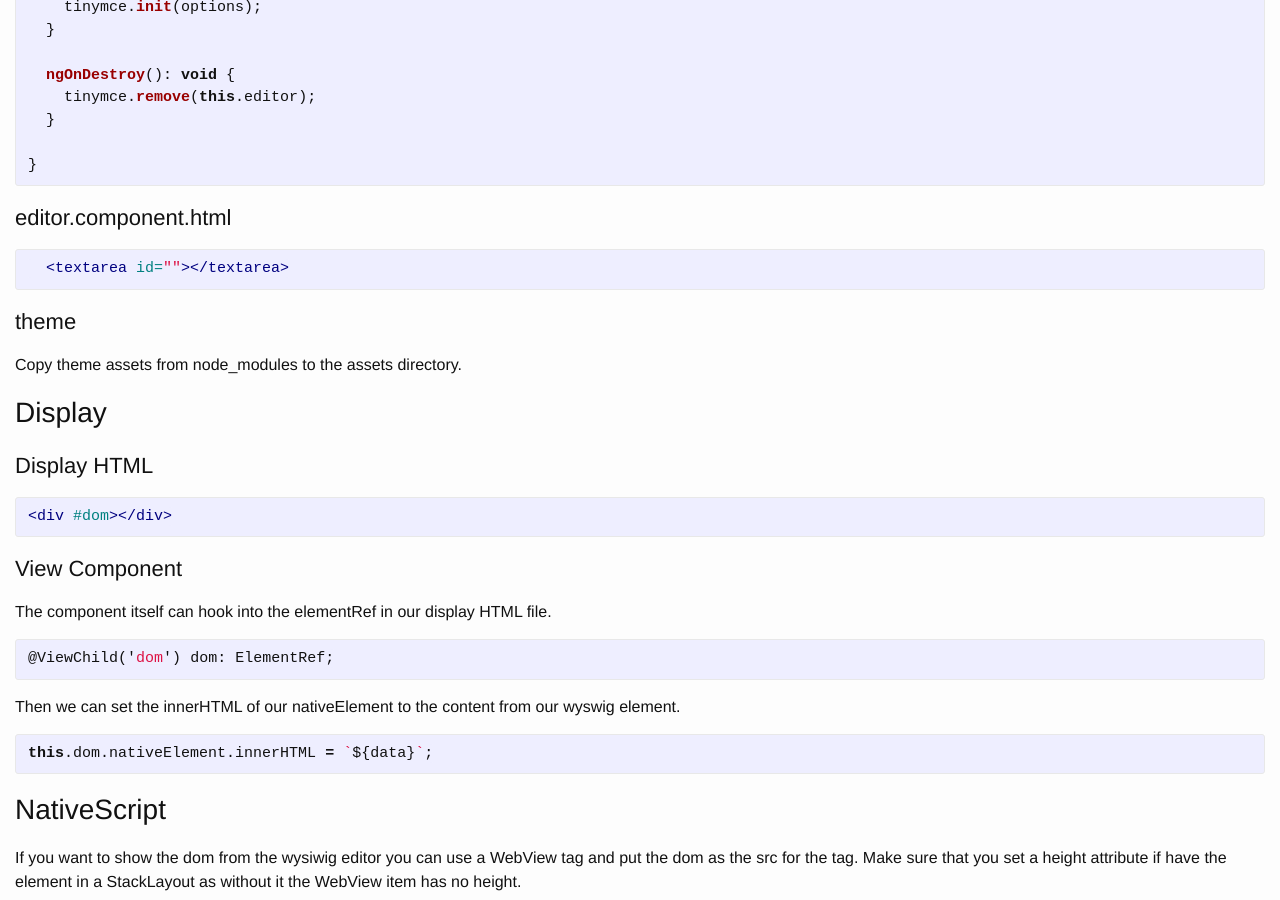
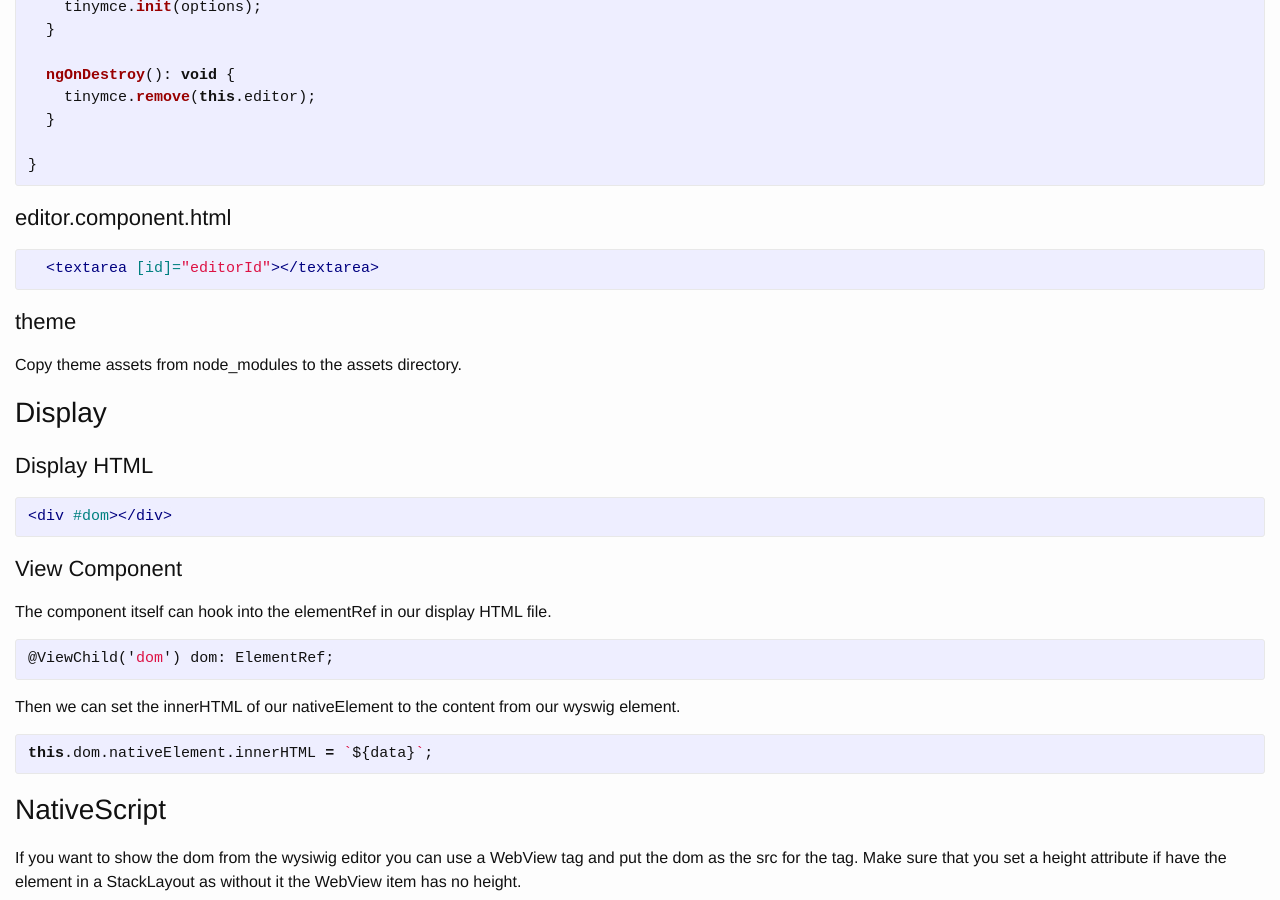
Before and after one commit to zackarychapple/zackarychapple.github.io, a Jekyll site: the page built from _posts/2016-12-01-angular2-wysiwig.markdown, in a window 1280 px wide and 900 px high, scrolled down 1553 px. Built offline with Jekyll 4.4.1, drawn with Linux system fonts in a browser that asks for light colours.

```diff
--- a/_posts/2016-12-01-angular2-wysiwig.markdown
+++ b/_posts/2016-12-01-angular2-wysiwig.markdown
@@ -82,7 +82,7 @@ export class WysiwygEditorComponent implements AfterViewInit, OnDestroy {
 ### editor.component.html
 
 {% highlight html %}
-  <textarea id="{{editorId}}">{{dom_content}}</textarea>
+  <textarea [id]="editorId">{{dom_content}}</textarea>
 {% endhighlight %}
 
 ### theme
```
